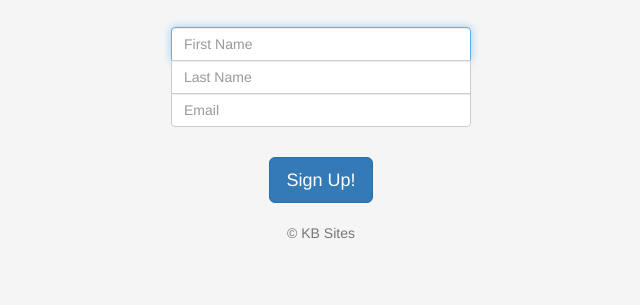
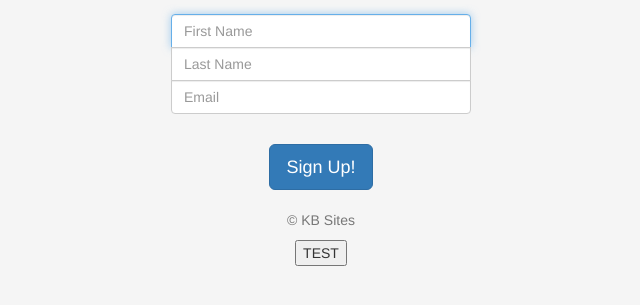
Before and after one commit to KBCodes2021/Newsletter-Signup, a website: page signup.html in a window 1280 px wide. Shown: the part 363-668 px from the top of the page, without its empty margins (319-959 px from the left). Drawn offline with nearby package versions, Linux system fonts and the light colour scheme.

Commit message:
Change Success

```diff
--- a/signup.html
+++ b/signup.html
@@ -68,6 +68,8 @@
    <br><br>
    <p class="mt-5 mb-3 text-muted">&copy; KB Sites</p>
 
+   <button type="button" name="button">TEST</button>
+
  </form>
 </main>
 
```
